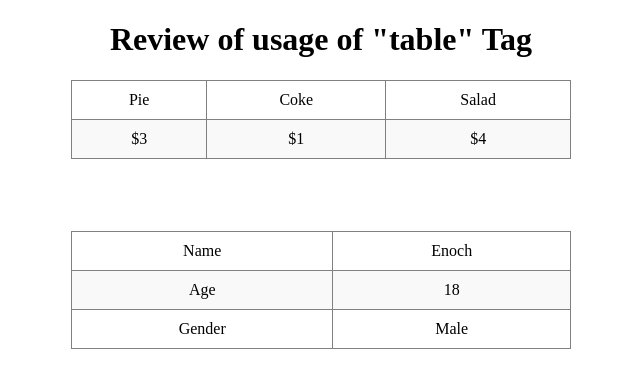
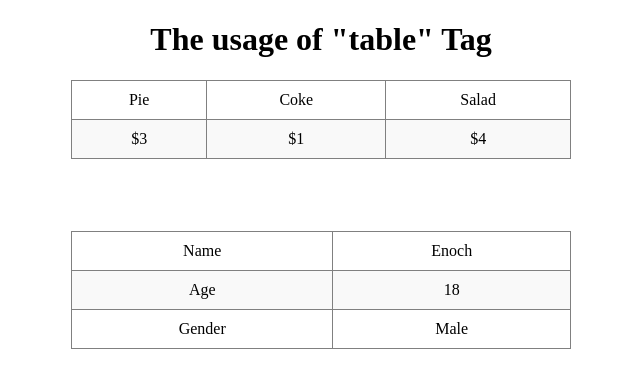
Before and after one commit to Youngerwar/L6C1, a plain HTML site: page index.html in a window 1280 px wide. Shown: the whole page, without its empty margins (319-959 px from the left). Drawn offline with Linux system fonts and the light colour scheme.

Commit message:
Update index.html

```diff
--- a/index.html
+++ b/index.html
@@ -65,7 +65,7 @@
 <body>
 
     <center>
-        <h1>Review of usage of "table" Tag</h1>
+        <h1>The usage of "table" Tag</h1>
         <table width="500" border="1">
             <tr>
                 <td>Pie</td>
```
